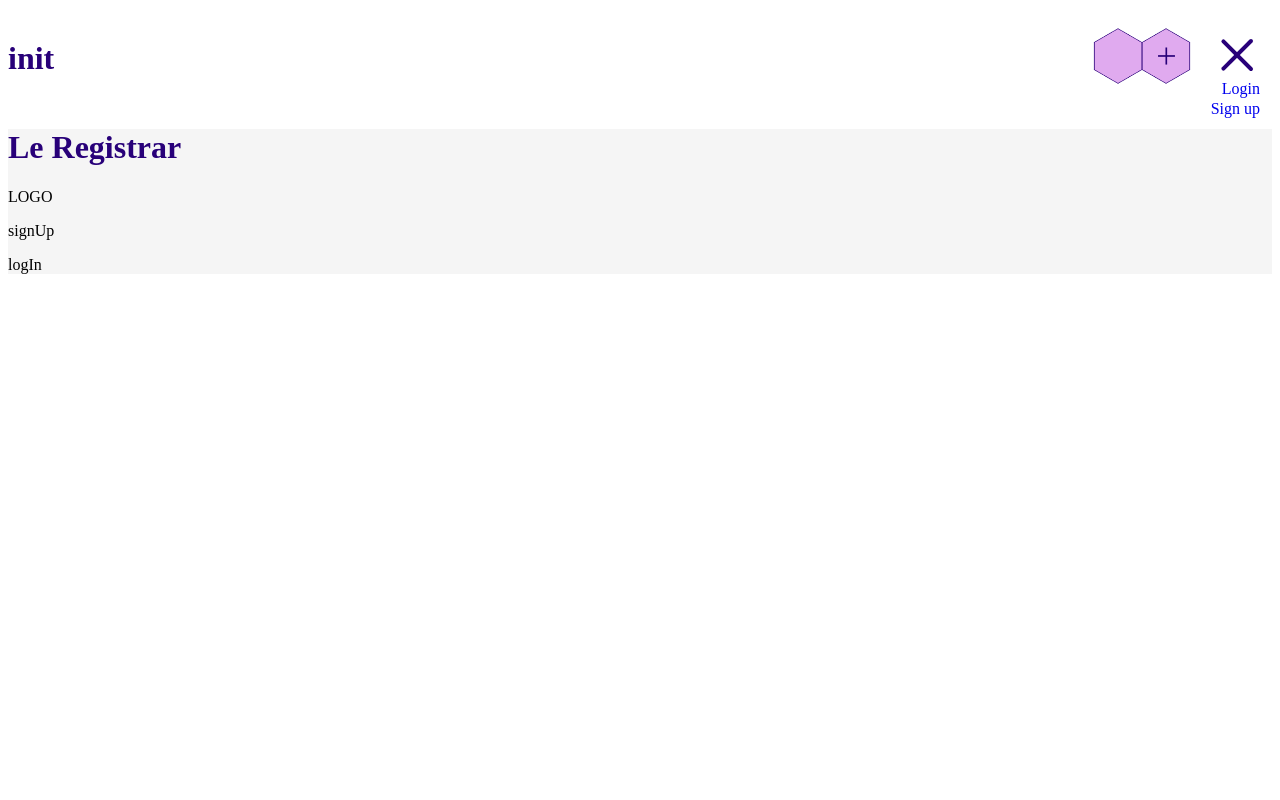
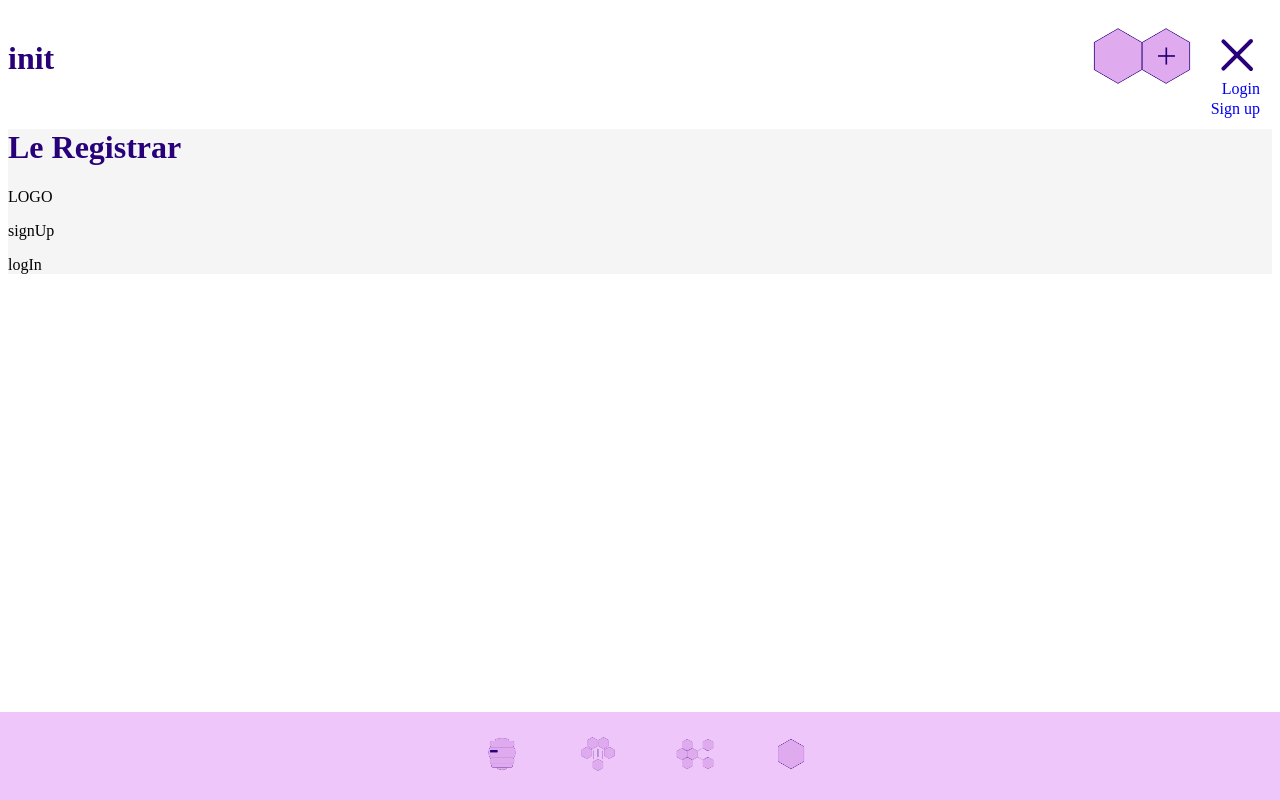
Before and after one commit to trevorjalt/init-client, a React (Create React App) app: page /registration in a window 1280 px wide. Built offline with nearby package versions, Linux system fonts and the light colour scheme.

Commit message:
footer is complete

```diff
--- a/src/App.js
+++ b/src/App.js
@@ -36,6 +36,7 @@ class App extends Component {
       <div className="App">
         <Header />
         <main className='App-Main'>{this.renderRoutes()}</main>
+        <Footer />
       </div>
     );
   };
--- a/src/components/Footer/Footer.css
+++ b/src/components/Footer/Footer.css
@@ -1,12 +1,34 @@
-.Footer {
-    height: 20vh;
-    display: flex;
+body {
+    margin-bottom: 10vh;
+}
+
+ul.Footer {
+    height: 10vh;
     align-items: center;
+    text-align: center;
     justify-content: space-between;;
-    background-color: #FFD23F;
+    background-color: #eec6f9;
     padding: 1vw 2vw 1vw 2vw;
     margin-bottom: 4vh;
     text-decoration: none;
+    list-style-type: none;
+}
+
+ul.Footer li {
+    display: inline-block;
+    padding: 5px;
+
+}
+
+div.FooterWrapper {
+    display: block;
+    padding-top: 2vh;
+    padding-bottom:;
+    position: fixed;
+    left: 0;
+    bottom: 0;
+    height: 13vh;
+    width: 100%;
 }
 
 .logo {
@@ -16,8 +38,8 @@
 }
 
 .navIcon {
-    height: 4vh;
-    margin: 2vw
+    height: 8vh;
+    margin: 1.25vw
 }
 
 .navItem {
--- a/src/components/Footer/Footer.js
+++ b/src/components/Footer/Footer.js
@@ -5,62 +5,89 @@ import HiveFeed from './Images/feed-logo.png';
 import Swarm from './Images/connect-logo.png';
 import Buzz from './Images/notification-logo.png';
 import Account from './Images/profile-logo.png';
-import TokenService from  '../../services/token-service';
+//import TokenService from  '../(../services/token-service';
 
-export default class Footer extends Component {
+export default function Footer() {
+    // const userContext = useContext(UserContext);
+    // toggle on login status:
+    // function renderFooterLoggedIn() {
+    //     return (
+    //         <div className='Footer__logged-in'>
+    //             <Link
+    //                 to='/feed'
+    //                 className='navItem'
+    //             >
+    //                 <img src={HiveFeed} alt='Feed link logo' className='navIcon'></img>
+    //             </Link>
+    //             <Link
+    //                 to='/connections'
+    //                 className='navItem'
+    //             >
+    //                 <img src={Swarm} alt='connections link logo' className='navIcon'></img>
+    //             </Link>
+    //             <Link
+    //                 to='/buzz'
+    //                 className='navItem'
+    //             >
+    //                 <img src={Buzz} alt='Buzz link logo' className='navIcon'></img>
+    //             </Link>
+    //             <Link
+    //                 to='/Portfolio'
+    //                 className='navItem'
+    //             >
+    //                 <img src={Account} alt='Account link logo' className='navIcon'></img>
+    //             </Link>
+    //         </div>
+    //     )
+    // };
 
-    renderFooterLoggedIn() {
+    // function renderLoggedOut() {
+    //     return (
+    //         <div className='Footer__logged-in'>
+    //             <Link
+    //                 to='/login'
+    //                 className='navItem'
+    //             >
+    //                 <img src={Account} alt='Account link logo' className='navIcon'></img>
+    //                 <p className='navItem__text'>logIn</p>
+    //             </Link>
+    //         </div>
+    //     )
+    // }
+
+
     return (
-            <div className='Footer__logged-in'>
-                <Link
+        <div className='FooterWrapper'>
+            <ul className='Footer'>
+                {/* {TokenService.hasAuthToken()
+                    ? this.renderFooterLoggedIn()
+                    : this.renderLoggedOut()}*/}
+                <li><Link
                         to='/feed'
                         className='navItem'
                     >
                         <img src={HiveFeed} alt='Feed link logo' className='navIcon'></img>
-                </Link>
-                <Link
+                    </Link></li>
+                <li><Link
                         to='/connections'
                         className='navItem'
                     >
                         <img src={Swarm} alt='connections link logo' className='navIcon'></img>
-                </Link>
-                <Link
+                    </Link></li>
+                <li><Link
                         to='/buzz'
                         className='navItem'
                     >
                         <img src={Buzz} alt='Buzz link logo' className='navIcon'></img>
-                </Link>
-                <Link
+                    </Link></li>
+                <li><Link
                         to='/Portfolio'
                         className='navItem'
                     >
                         <img src={Account} alt='Account link logo' className='navIcon'></img>
-                </Link>
+                    </Link></li>
+            </ul>
         </div>
-        )
+    );
+
 }
-
-    renderLoggedOut() {
-        return (
-            <div className='Footer__logged-in'>
-                <Link
-                    to='/login'
-                    className='navItem'
-                >
-                    <img src={Account} alt='Account link logo' className='navIcon'></img>
-                    <p className='navItem__text'>logIn</p>
-                </Link>
-            </div>
-        )
-    }
-
-    render() {
-        return (
-            <nav className='Footer'>
-                {TokenService.hasAuthToken()
-                    ? this.renderFooterLoggedIn()
-                    : this.renderLoggedOut()}
-            </nav>
-        )
-    }
-}
```
Lines whose indentation alone changed are shown as unchanged.
